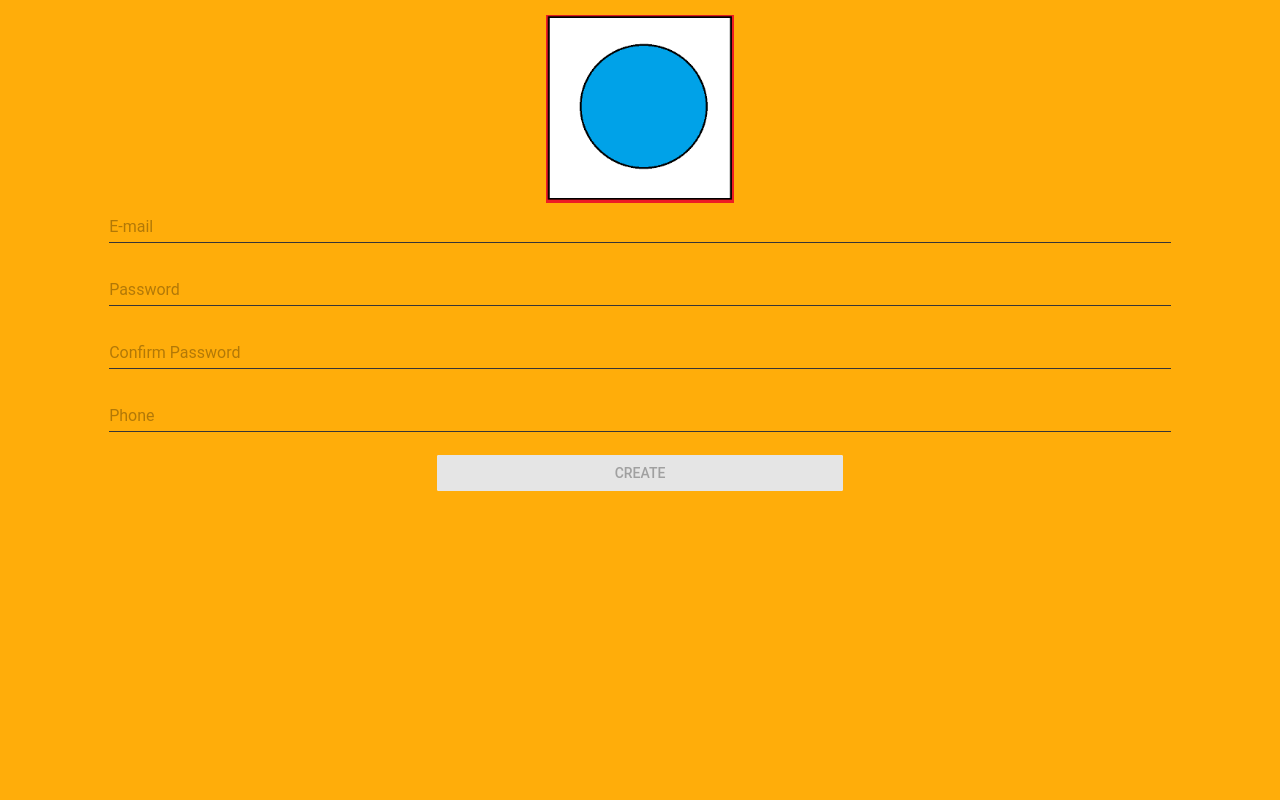
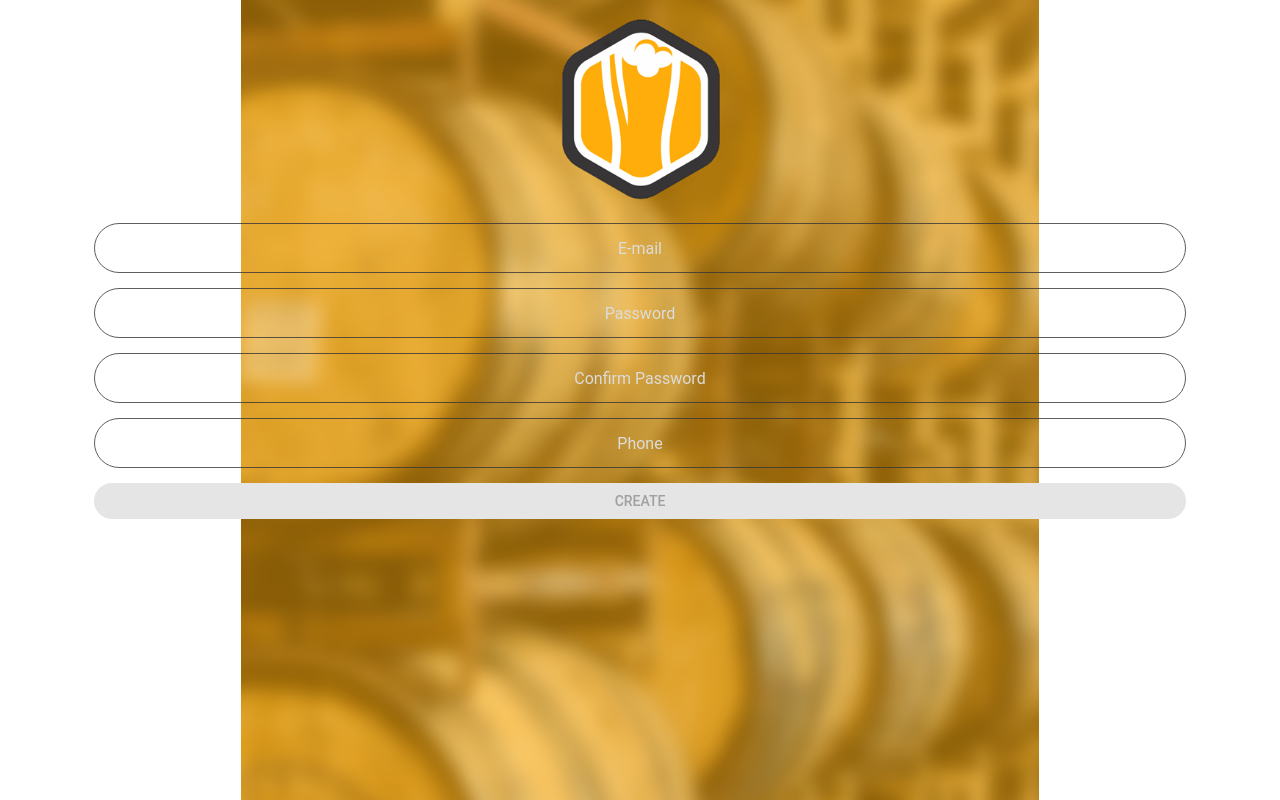
Before and after one commit to TeamMBibe/mbibe-web, a React (Create React App) app: page /create-account in a window 1280 px wide. Built offline with nearby package versions, Linux system fonts and the light colour scheme; what react-geolocated would draw is missing.

Commit message:
Design changes to login and create account components

```diff
--- a/src/components/accounts/CreateAccountComponent.js
+++ b/src/components/accounts/CreateAccountComponent.js
@@ -7,7 +7,8 @@ import MobileHeader from "../../components/util/MobileHeader"
 import TextField from 'material-ui/TextField';
 import MuiThemeProvider from 'material-ui/styles/MuiThemeProvider';
 import RaisedButton from 'material-ui/RaisedButton';
-import mainLogo from '../../mbibe_icon.png'
+import mainLogo from '../../assets/mbibe_icon.png'
+import Background from '../../assets/login_background.png'
 import accountManagement from '../management/AccountManagement'
 
 const CreateAccountComponent = observer(class CreateAccountComponent extends Component {
@@ -39,7 +40,7 @@ const CreateAccountComponent = observer(class CreateAccountComponent extends Com
       event.preventDefault();
       try {
           await accountManagement.signup(this.state.email, this.state.password, this.state.phone)
-          this.props.onHandleStage('VERIFY');
+          this.props.history.push('/verify-account')
       } catch (e) {
           alert(e);
       }
@@ -51,15 +52,17 @@ const CreateAccountComponent = observer(class CreateAccountComponent extends Com
         <div style={styles.pageStyle}>
           <MuiThemeProvider>
             <div className="row">
-                <img src={mainLogo} className="col-xs-6 col-xs-offset-3 col-sm-2 col-sm-offset-5 col-md-2 col-md-offset-5" style={{marginTop:'15px'}}/>
+                <img src={mainLogo} className="col-xs-6 col-xs-offset-3 col-sm-2 col-sm-offset-5 col-md-2 col-md-offset-5" style={{marginTop:'15px', marginBottom:'20px'}}/>
             </div>
 
               <form onSubmit={this.handleSubmit}>
                   <FormGroup controlId="email" bsSize="large" className="row">
-                      <div className="col-xs-10 col-xs-offset-1 col-sm-10 col-sm-offset-1 col-md-10 col-md-offset-1">
+                      <div className="col-xs-10 col-xs-offset-1 col-sm-10 col-sm-offset-1 col-md-10 col-md-offset-1" style={{padding:0}}>
                           <TextField
                               hintText="E-mail"
-                              style={{width:'100%'}}
+                              style={{width:'100%', height:'50px'}}
+                              hintStyle={styles.hintBoxStyle}
+                              inputStyle={styles.textBoxStyle}
                               underlineStyle={styles.underlineStyle}
                               defaultValue={this.state.email}
                               onChange={this.handleChange}
@@ -70,12 +73,14 @@ const CreateAccountComponent = observer(class CreateAccountComponent extends Com
                   </FormGroup>
 
                   <FormGroup controlId="password" bsSize="large" className="row">
-                      <div className="col-xs-10 col-xs-offset-1 col-sm-10 col-sm-offset-1 col-md-10 col-md-offset-1">
+                      <div className="col-xs-10 col-xs-offset-1 col-sm-10 col-sm-offset-1 col-md-10 col-md-offset-1" style={{padding:0}}>
                           <TextField hintText="Password"
                               value={this.state.password}
                               onChange={this.handleChange}
+                              hintStyle={styles.hintBoxStyle}
+                              inputStyle={styles.textBoxStyle}
                               underlineStyle={styles.underlineStyle}
-                              style={{width:'100%'}}
+                              style={{width:'100%', height:'50px'}}
                               type="password"
                               id="password">
                           </TextField>
@@ -83,12 +88,14 @@ const CreateAccountComponent = observer(class CreateAccountComponent extends Com
                   </FormGroup>
 
                   <FormGroup controlId="confirmpassword" bsSize="large" className="row">
-                      <div className="col-xs-10 col-xs-offset-1 col-sm-10 col-sm-offset-1 col-md-10 col-md-offset-1">
+                      <div className="col-xs-10 col-xs-offset-1 col-sm-10 col-sm-offset-1 col-md-10 col-md-offset-1" style={{padding:0}}>
                           <TextField hintText="Confirm Password"
                               value={this.state.confirmPassword}
                               onChange={this.handleChange}
+                              hintStyle={styles.hintBoxStyle}
+                              inputStyle={styles.textBoxStyle}
                               underlineStyle={styles.underlineStyle}
-                              style={{width:'100%'}}
+                              style={{width:'100%', height:'50px'}}
                               type="password"
                               id="confirmPassword">
                           </TextField>
@@ -96,12 +103,14 @@ const CreateAccountComponent = observer(class CreateAccountComponent extends Com
                   </FormGroup>
 
                   <FormGroup controlId="phone" bsSize="large" className="row">
-                      <div className="col-xs-10 col-xs-offset-1 col-sm-10 col-sm-offset-1 col-md-10 col-md-offset-1">
+                      <div className="col-xs-10 col-xs-offset-1 col-sm-10 col-sm-offset-1 col-md-10 col-md-offset-1" style={{padding:0}}>
                           <TextField hintText="Phone"
                               value={this.state.phone}
                               onChange={this.handleChange}
+                              hintStyle={styles.hintBoxStyle}
+                              inputStyle={styles.textBoxStyle}
                               underlineStyle={styles.underlineStyle}
-                              style={{width:'100%'}}
+                              style={{width:'100%', height:'50px'}}
                               type="telephone"
                               id="phone">
                           </TextField>
@@ -109,11 +118,13 @@ const CreateAccountComponent = observer(class CreateAccountComponent extends Com
                   </FormGroup>
 
                   <div className="row">
-                    <div className="col-xs-4 col-xs-offset-1 col-sm-4 col-sm-offset-4 col-md-4 col-md-offset-4">
+                    <div className="col-xs-10 col-xs-offset-1 col-sm-10 col-sm-offset-1 col-md-10 col-md-offset-1" style={{padding:0}}>
                         <RaisedButton
-                            primary={true}
                             label="Create"
-                            style={styles.loginButtonStyle}
+                            buttonStyle={styles.loginButtonStyle}
+                            overlayStyle={styles.loginButtonStyle}
+                            style={{width:'100%', borderRadius:'100px'}}
+                            backgroundColor="#FFAD0A"
                             type="submit"
                             disabled={!this.validateForm()}/>
                     </div>
@@ -130,16 +141,33 @@ const styles = {
       marginTop:'50px'
   },
   pageStyle: {
-      backgroundColor: '#FFAD0A',
+    backgroundImage: `url(${ Background })`,
+     backgroundRepeat  : 'no-repeat',
+     backgroundPosition: 'center',
       height: '100vh',
       width: '100vw',
+  },
+  hintBoxStyle: {
+    textAlign:'center',
+    color:'#DCDCDC',
+    width:'100%'
+  },
+  textBoxStyle : {
+    borderColor: "#373536",
+    borderWidth:'1px',
+    borderStyle:'solid',
+    borderRadius:'100px',
+    width:'100%',
+    color:'#373536',
+    textAlign:'center',
+    opacity:'0.8'
   },
   errorStyle: {
       color: "#FF00FF",
   },
   underlineStyle: {
       borderColor: "#373536",
-      borderWidth:'1px'
+      borderWidth:'0px'
   },
   floatingLabelStyle: {
       color: "#FF00FF",
@@ -148,7 +176,11 @@ const styles = {
       color: "#FF00FF",
   },
   loginButtonStyle: {
-      width:'100%',
+      borderRadius:'100px'
+  },
+  optionButtonStyle: {
+    fontSize:'10px',
+    width:'100%'
   }
 };
 
--- a/src/components/accounts/LoginFormComponent.js
+++ b/src/components/accounts/LoginFormComponent.js
@@ -7,7 +7,9 @@ import MobileHeader from "../../components/util/MobileHeader"
 import TextField from 'material-ui/TextField';
 import MuiThemeProvider from 'material-ui/styles/MuiThemeProvider';
 import RaisedButton from 'material-ui/RaisedButton';
-import mainLogo from '../../mbibe_icon.png'
+import FlatButton from 'material-ui/FlatButton';
+import mainLogo from '../../assets/mbibe_icon.png'
+import Background from '../../assets/login_background.png'
 import accountManagement from '../management/AccountManagement'
 
 const LoginFormComponent = observer(class LoginFormComponent extends Component {
@@ -44,7 +46,7 @@ const LoginFormComponent = observer(class LoginFormComponent extends Component {
   }
 
   handleCreateButtonOnClick = event => {
-      this.props.onHandleStage('CREATEACCOUNT');
+      this.props.history.push('/create-account')
   }
 
   handleSubmit = async event => {
@@ -71,13 +73,15 @@ const LoginFormComponent = observer(class LoginFormComponent extends Component {
                       <form onSubmit={this.handleSubmit}>
 
                           <FormGroup controlId="email" bsSize="large" className="row">
-                              <div className="col-xs-10 col-xs-offset-1 col-sm-10 col-sm-offset-1 col-md-10 col-md-offset-1">
+                              <div className="col-xs-10 col-xs-offset-1 col-sm-10 col-sm-offset-1 col-md-10 col-md-offset-1" style={{padding:0}}>
                                   <TextField
                                       hintText="E-mail"
-                                      style={{width:'100%'}}
+                                      hintStyle={styles.hintBoxStyle}
+                                      inputStyle={styles.textBoxStyle}
                                       underlineStyle={styles.underlineStyle}
                                       defaultValue={this.state.email}
                                       onChange={this.handleChange}
+                                      style={{width:'100%', height:'50px'}}
                                       type="email"
                                       id="email">
                                   </TextField>
@@ -85,33 +89,47 @@ const LoginFormComponent = observer(class LoginFormComponent extends Component {
                           </FormGroup>
 
                           <FormGroup controlId="password" bsSize="large" className="row">
-                              <div className="col-xs-10 col-xs-offset-1 col-sm-10 col-sm-offset-1 col-md-10 col-md-offset-1">
+                              <div className="col-xs-10 col-xs-offset-1 col-sm-10 col-sm-offset-1 col-md-10 col-md-offset-1" style={{padding:0}}>
                                   <TextField hintText="Password"
                                       value={this.state.password}
                                       onChange={this.handleChange}
                                       underlineStyle={styles.underlineStyle}
-                                      style={{width:'100%'}}
+                                      hintStyle={styles.hintBoxStyle}
+                                      inputStyle={styles.textBoxStyle}
                                       type="password"
+                                      style={{width:'100%', height:'50px'}}
                                       id="password">
                                   </TextField>
                               </div>
                           </FormGroup>
 
+                          <div className="row" style={{marginTop:'10px'}}>
+                              <div className="col-xs-10 col-xs-offset-1 col-sm-10 col-sm-offset-1 col-md-10 col-md-offset-1"  style={{padding:0}}>
+                                  <RaisedButton
+                                      label="Sign In"
+                                      buttonStyle={styles.loginButtonStyle}
+                                      overlayStyle={styles.loginButtonStyle}
+                                      style={{width:'100%', borderRadius:'100px'}}
+                                      type="submit"
+                                      backgroundColor="#FFAD0A"
+                                      disabled={!this.validateForm()}/>
+                              </div>
+                          </div>
+
+
                           <div className="row">
-                              <div className="col-xs-4 col-xs-offset-1 col-sm-4 col-sm-offset-4 col-md-4 col-md-offset-4">
-                                  <RaisedButton
-                                      secondary={true}
+                              <div className="col-xs-4 col-xs-offset-2 col-sm-4 col-sm-offset-1 col-md-4 col-md-offset-1" style={{padding:0}}>
+                                  <FlatButton
                                       label="Create"
                                       onClick={this.handleCreateButtonOnClick}
-                                      style={styles.loginButtonStyle} />
+                                      style={{width:'100%'}}
+                                      labelStyle={styles.optionButtonStyle} />
                               </div>
-                              <div className="col-xs-4 col-xs-offset-1 col-sm-4 col-sm-offset-4 col-md-4 col-md-offset-4">
-                                  <RaisedButton
-                                      primary={true}
-                                      label="Sign In"
-                                      style={styles.loginButtonStyle}
-                                      type="submit"
-                                      disabled={!this.validateForm()}/>
+                              <div className="col-xs-4 col-sm-4 col-sm-offset-1 col-md-4 col-md-offset-1" style={{padding:0}}>
+                                  <FlatButton
+                                      label="Password"
+                                      style={{width:'100%'}}
+                                      labelStyle={styles.optionButtonStyle} />
                               </div>
                           </div>
                       </form>
@@ -127,16 +145,35 @@ const styles = {
       marginTop:'50px'
   },
   pageStyle: {
-      backgroundColor: '#FFAD0A',
+    backgroundImage: `url(${ Background })`,
+     backgroundRepeat  : 'no-repeat',
+     backgroundPosition: 'center',
+     overflow:'hidden',
       height: '100vh',
       width: '100vw',
+  },
+  hintBoxStyle: {
+    textAlign:'center',
+    color:'#DCDCDC',
+    width:'100%'
+  },
+  textBoxStyle : {
+    borderColor: "#373536",
+    borderWidth:'1px',
+    borderStyle:'solid',
+    borderRadius:'100px',
+    width:'100%',
+    backgroundColor:"#373536",
+    color:'#DCDCDC',
+    textAlign:'center',
+    opacity:'0.8'
   },
   errorStyle: {
       color: "#FF00FF",
   },
   underlineStyle: {
       borderColor: "#373536",
-      borderWidth:'1px'
+      borderWidth:'0px'
   },
   floatingLabelStyle: {
       color: "#FF00FF",
@@ -145,7 +182,11 @@ const styles = {
       color: "#FF00FF",
   },
   loginButtonStyle: {
-      width:'100%',
+      borderRadius:'100px'
+  },
+  optionButtonStyle: {
+    fontSize:'10px',
+    width:'100%'
   }
 };
 
--- a/src/components/accounts/VerifyAccountComponent.js
+++ b/src/components/accounts/VerifyAccountComponent.js
@@ -34,8 +34,8 @@ const VerifyAccountComponent = observer(class VerifyAccountComponent extends Com
   handleSubmit = async event => {
       event.preventDefault();
       try {
-          await accountManagement.verify(this.state.email, this.state.verificationCode)
-          this.props.onHandleStage('SIGNIN');
+        await accountManagement.verify(this.state.email, this.state.verificationCode)
+        this.props.history.push('/login')
       } catch (e) {
           alert(e);
       }
--- a/src/components/routes.jsx
+++ b/src/components/routes.jsx
@@ -12,6 +12,7 @@ const routes = (
             <Route exact path="/" component={MasterHomePage} />
             <Route path="/login" component={MasterHomePage} />
             <Route path="/create-account" component={MasterHomePage} />
+            <Route path="/verify" component={MasterHomePage} />
             <Route path="/profile" component={MasterProfilePage} />
             <Route path="/place/:location" component={MasterPlacePage} />
             <Route path="*" component={GenericNotFound} />
--- a/src/pages/MasterHomePage.js
+++ b/src/pages/MasterHomePage.js
@@ -7,6 +7,9 @@ import PropTypes from 'prop-types';
 import App from "../App"
 import LoginPage from "../pages/accounts/LoginPage"
 import GenericNotFound from "../components/util/GenericNotFound"
+import LoginFormComponent from '../components/accounts/LoginFormComponent'
+import CreateAccountComponent from '../components/accounts/CreateAccountComponent'
+import VerifyAccountComponent from '../components/accounts/VerifyAccountComponent'
 
 const MasterHomePage = observer(class MasterHomePage extends Component {
 
@@ -19,8 +22,10 @@ const MasterHomePage = observer(class MasterHomePage extends Component {
             <div>
                 <Switch>
                   <Route exact path="/" render={routeProps => <App {...routeProps} />} />
-                  <Route exact path="/login" render={routeProps => <LoginPage {...routeProps} registrationStage="SIGNIN" />} />
-                  <Route path="/create-account" render={routeProps => <LoginPage {...routeProps} registrationStage="CREATEACCOUNT" />} />
+                  <Route exact path="/login" render={routeProps => <LoginFormComponent {...routeProps} />} />
+                  <Route exact path="/verify" render={routeProps => <VerifyAccountComponent {...routeProps} />} />
+                  <Route exact path="/create-account" render={routeProps => <CreateAccountComponent {...routeProps} />} />
+
                 </Switch>
             </div>
         );
```
Also changed, not shown: src/assets/login_background.png (added).
